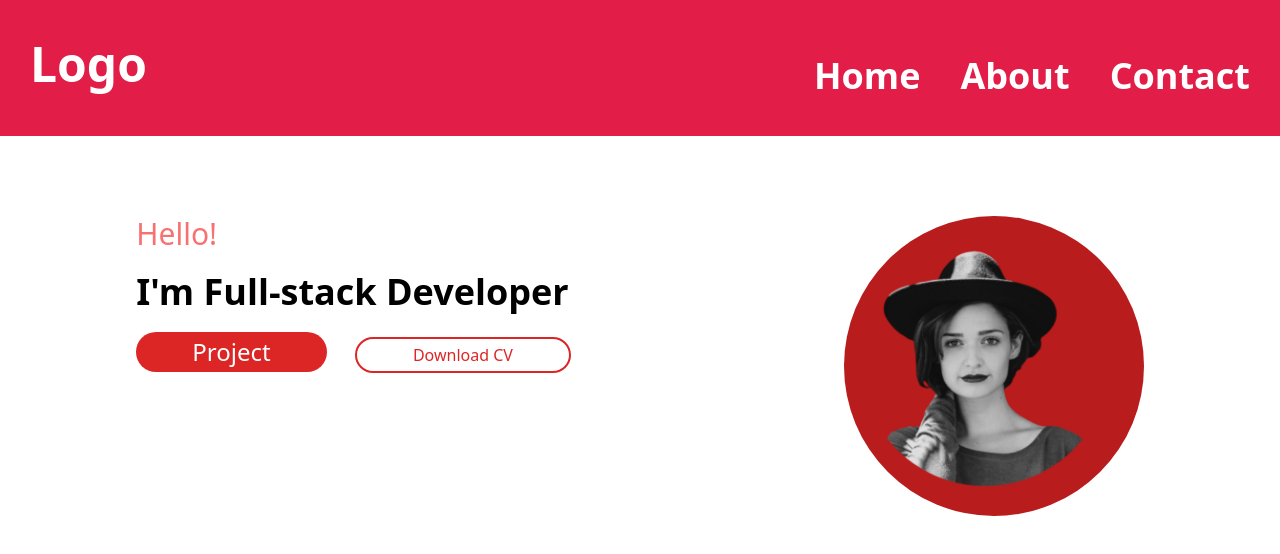
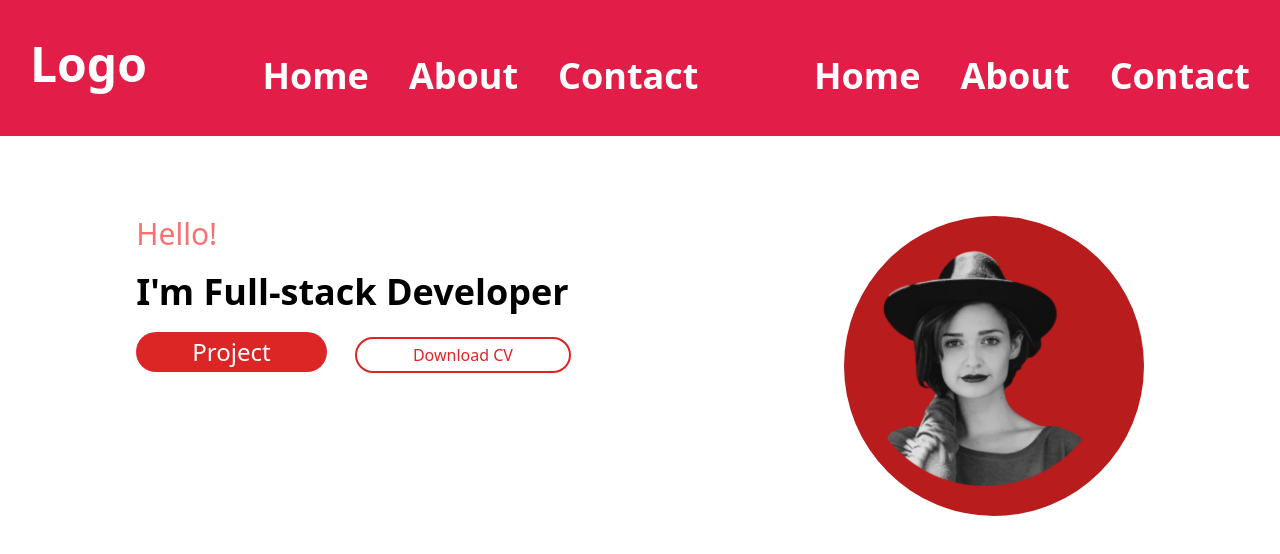
Before and after one commit to JacfarMohaz/testing-branch, a plain HTML site: page index.html in a window 1280 px wide. Drawn offline with nearby package versions, Linux system fonts and the light colour scheme.

Commit message:
ul update

```diff
--- a/index.html
+++ b/index.html
@@ -9,6 +9,11 @@
 <body>
    <div class="flex justify-between px-[30px] py-10 bg-rose-600 text-white">
         <h1 class="text-5xl font-semibold">Logo</h1>
+        <ul class="flex gap-10 mt-4 text-4xl font-semibold">
+            <li>Home</li>
+            <li>About</li>
+            <li>Contact</li>
+        </ul>
         <ul class="flex gap-10 mt-4 text-4xl font-semibold">
             <li>Home</li>
             <li>About</li>
```
